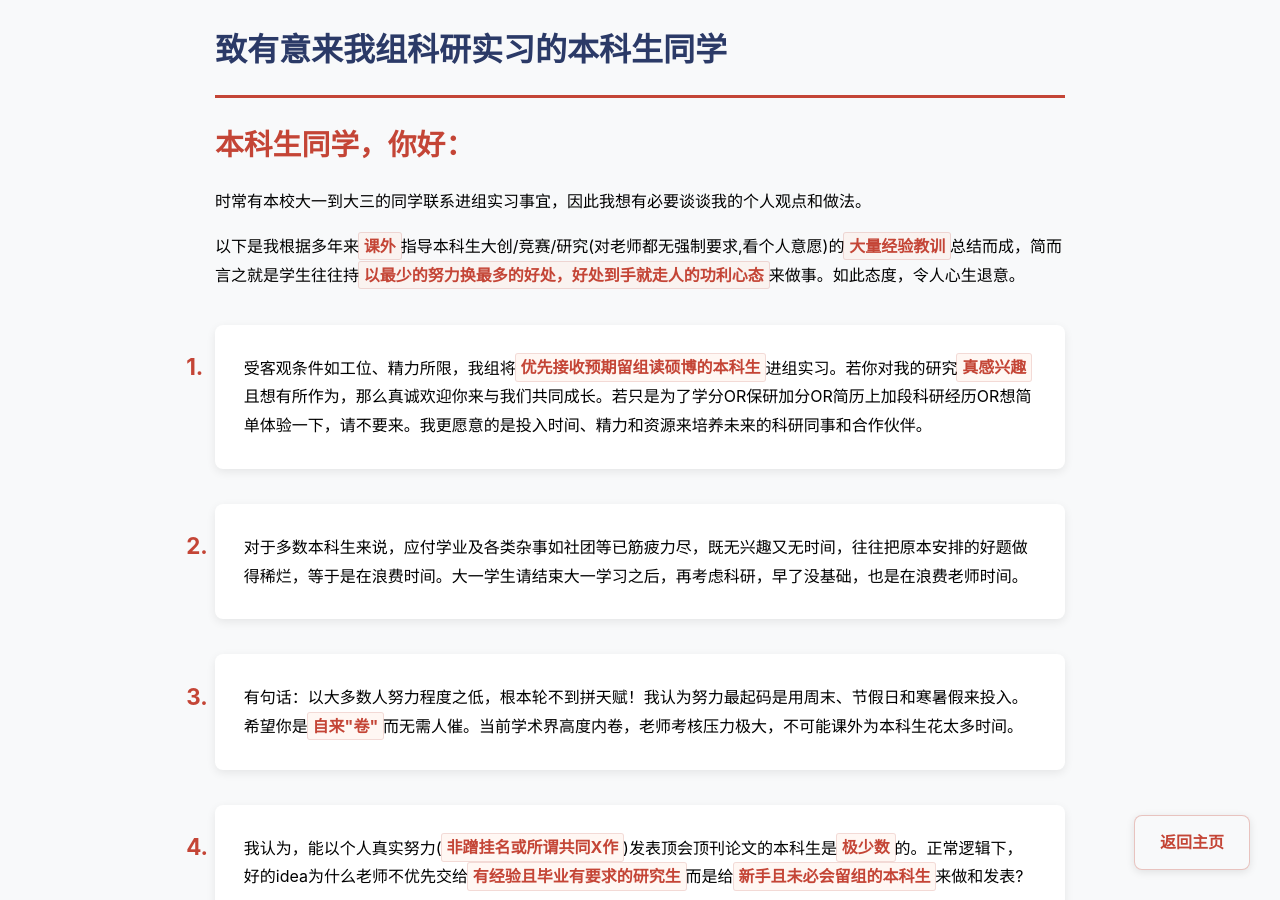
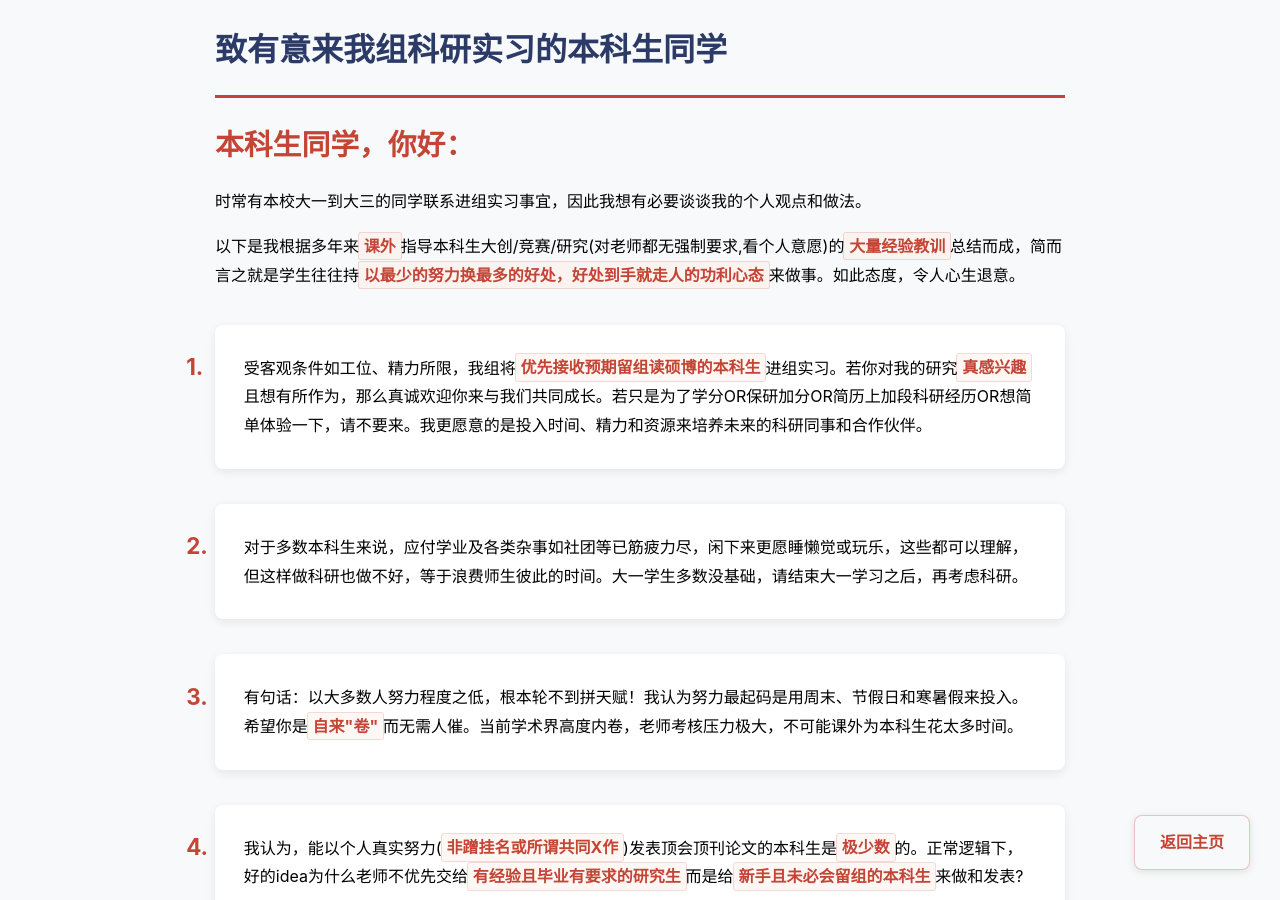
Before and after one commit to fangvv/Homepage, a Jekyll site: the page faq.html, which Jekyll copies as it is, in a window 1280 px wide and 900 px high. Built offline with Jekyll 4.4.1, drawn with Linux system fonts in a browser that asks for light colours; comment, search, counter and statistics services are not loaded.

Commit message:
update faq

```diff
--- a/faq.html
+++ b/faq.html
@@ -121,7 +121,7 @@ strong:hover {
     <ol>
 <li>受客观条件如工位、精力所限，我组将<strong>优先接收预期留组读硕博的本科生</strong>进组实习。若你对我的研究<strong>真感兴趣</strong>且想有所作为，那么真诚欢迎你来与我们共同成长。若只是为了学分OR保研加分OR简历上加段科研经历OR想简单体验一下，请不要来。我更愿意的是投入时间、精力和资源来培养未来的科研同事和合作伙伴。</li>
 
-<li>对于多数本科生来说，应付学业及各类杂事如社团等已筋疲力尽，既无兴趣又无时间，往往把原本安排的好题做得稀烂，等于是在浪费时间。大一学生请结束大一学习之后，再考虑科研，早了没基础，也是在浪费老师时间。</li>
+<li>对于多数本科生来说，应付学业及各类杂事如社团等已筋疲力尽，闲下来更愿睡懒觉或玩乐，这些都可以理解，但这样做科研也做不好，等于浪费师生彼此的时间。大一学生多数没基础，请结束大一学习之后，再考虑科研。</li>
 
 <li>有句话：以大多数人努力程度之低，根本轮不到拼天赋！我认为努力最起码是用周末、节假日和寒暑假来投入。希望你是<strong>自来"卷"</strong>而无需人催。当前学术界高度内卷，老师考核压力极大，不可能课外为本科生花太多时间。</li>
 
```
